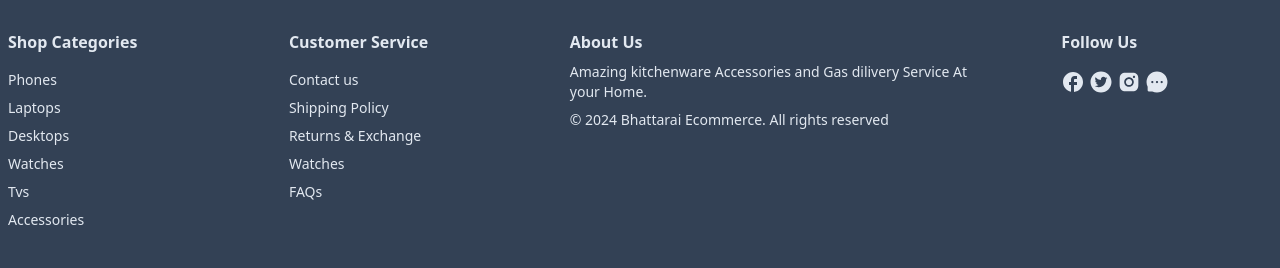
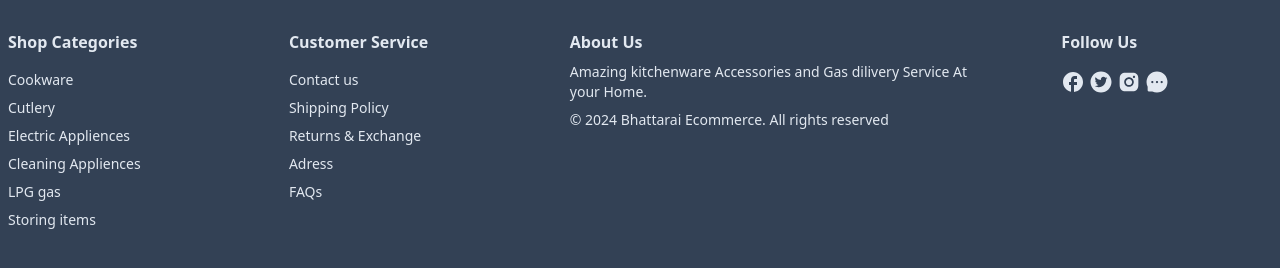
Before and after one commit to probeen007/Bhattarai-Ecommerce-Nepal, a Next.js app: page / in a window 1280 px wide. Shown: the part 620-888 px from the top of the page. Built offline with nearby package versions, Linux system fonts and the light colour scheme; no server answers; the database is empty.

Commit message:
minor footer update

```diff
--- a/app/components/footer/Footer.tsx
+++ b/app/components/footer/Footer.tsx
@@ -15,12 +15,12 @@ const Footer = () => {
                 <div className="flex flex-col md:flex-row justify-between pt-16 pb-8">
                     <FooterList>
                         <h3 className="text-base font-bold mb-2">Shop Categories</h3>
-                        <Link href="#"> Phones</Link>
-                        <Link href="#">Laptops</Link>
-                        <Link href="#">Desktops</Link>
-                        <Link href="#">Watches</Link>
-                        <Link href="#">Tvs</Link>
-                        <Link href="#">Accessories</Link>
+                        <Link href="#"> Cookware</Link>
+                        <Link href="#">Cutlery</Link>
+                        <Link href="#">Electric Appliences</Link>
+                        <Link href="#">Cleaning Appliences</Link>
+                        <Link href="#">LPG gas</Link>
+                        <Link href="#">Storing items</Link>
 
                     </FooterList>
                     <FooterList>
@@ -28,7 +28,7 @@ const Footer = () => {
                         <Link href="#"> Contact us</Link>
                         <Link href="#">Shipping Policy</Link>
                         <Link href="#">Returns & Exchange</Link>
-                        <Link href="#">Watches</Link>
+                        <Link href="#">Adress</Link>
                         <Link href="#">FAQs</Link>
                     </FooterList>
                     <div className="w-full md:w-1/3 mb-6 md:mb-0">
```
